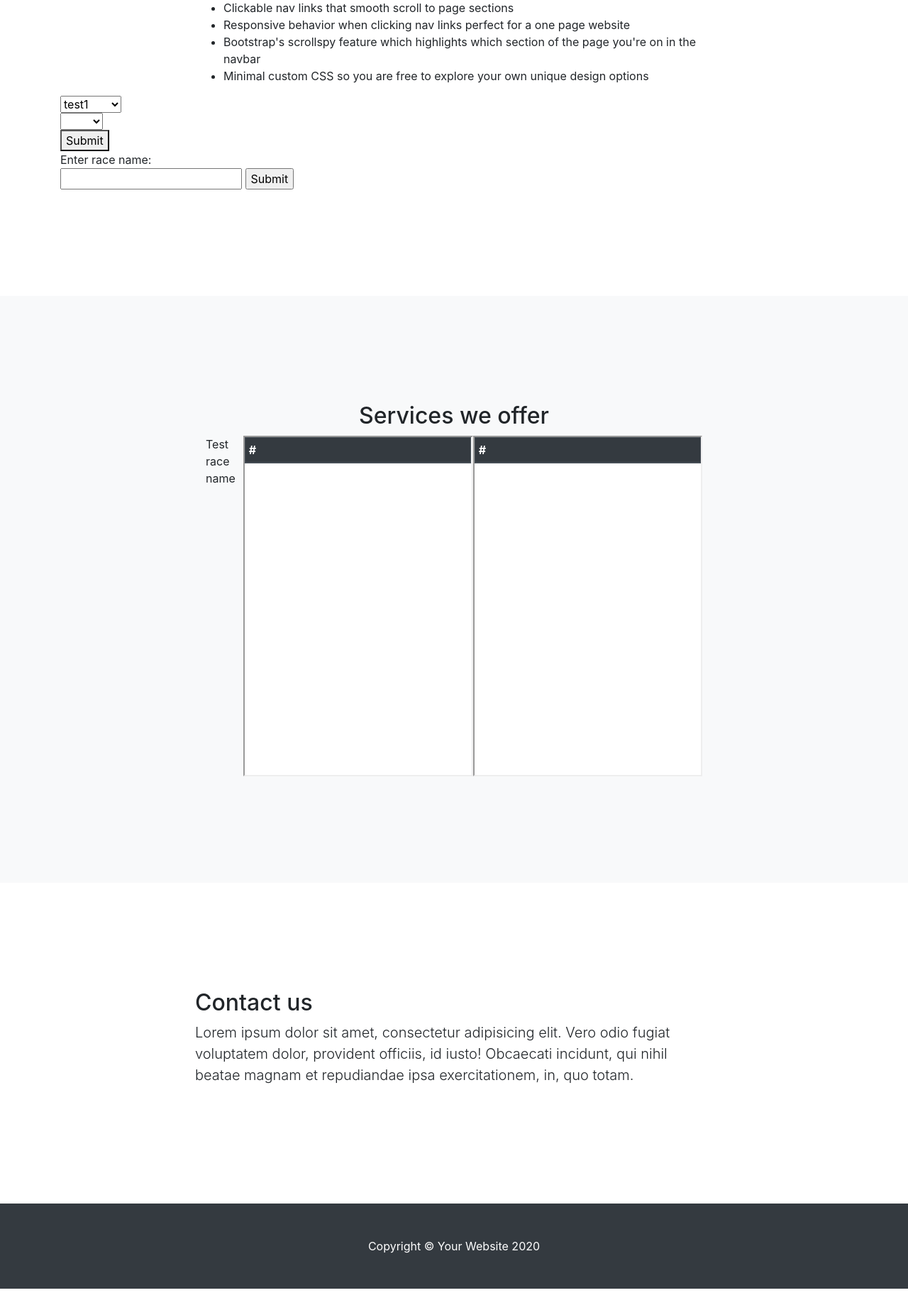
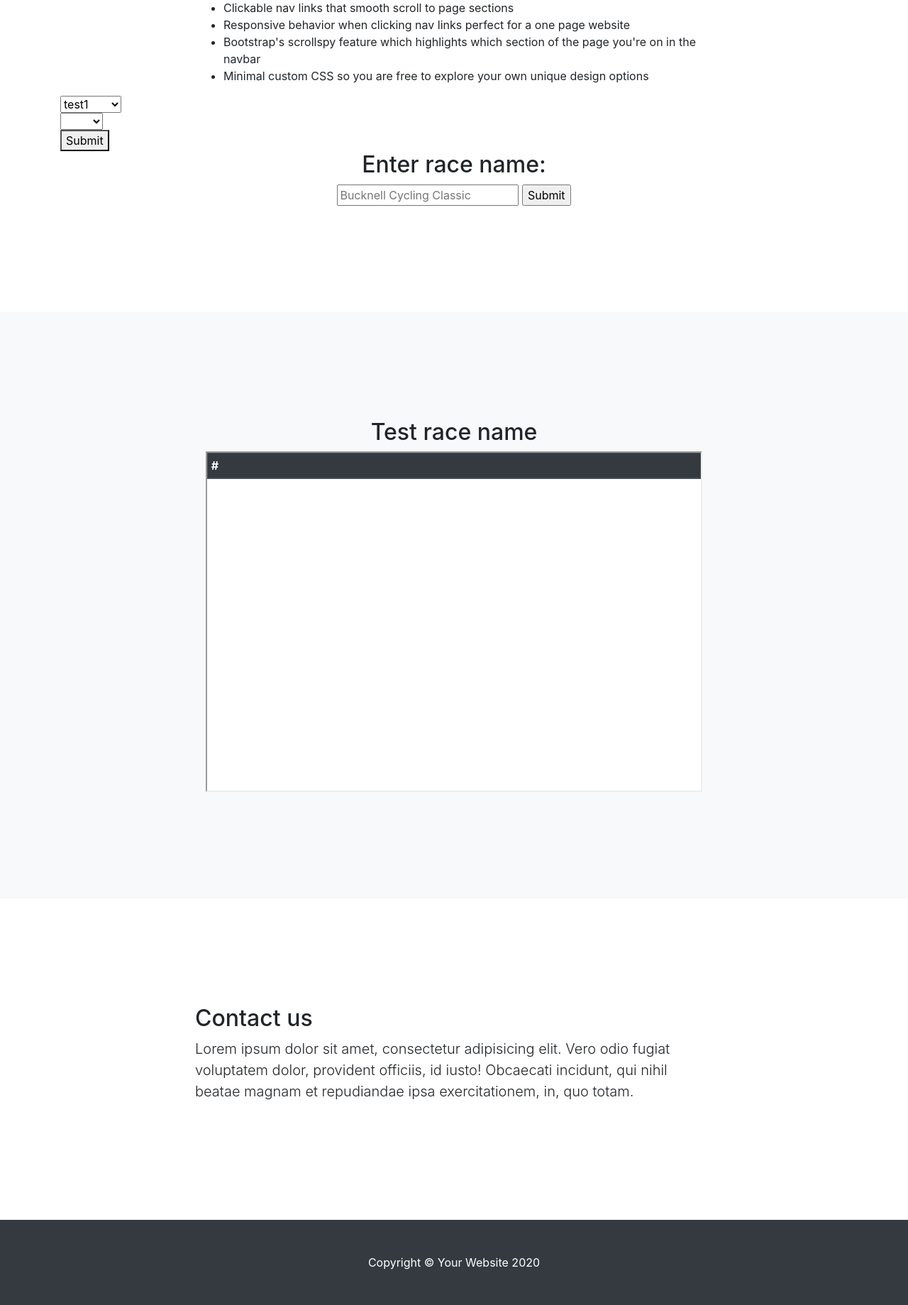
Before and after one commit to physinet/road-results, a Flask app: page / in a window 1280 px wide. Shown: the part 661-2500 px from the top of the page at 71% size. Before the commit the page ends 2477 px from the top, so only its background shows below. Run offline with Flask 2, Linux system fonts and the light colour scheme; parts of the project's set-up code (start-up, migrations or seed data) failed here and were passed over; some libraries are stand-ins or nearby versions.

Commit message:
Search autocomplete
To do:
- make sure that it returns a suggestion for a perfectly matching query
- Highlight suggestions as scroll through with arrow keys

```diff
--- a/app.py
+++ b/app.py
@@ -51,11 +51,14 @@ def create_app(configfile=None):
                                              form=RaceForm(),
                                              scroll='results',
                                              race_name=race_name)
+
     @app.route("/search/<string:box>")
     def process(box):
         query = request.args.get('query')
-        suggestions = [{'value': 'joe','data': 'joe'}, {'value': 'jim','data': 'jim'}]
-        return jsonify({"suggestions":suggestions})
+        suggest_strs = [f'{i}race{i}' for i in range(100)]
+        suggestions = [{'value': s} for s in suggest_strs if query in s]
+        print(repr(query), suggestions)
+        return jsonify({"suggestions": suggestions[:5]})
 
     @app.route('/df')
     def render_df():
--- a/templates/index.html
+++ b/templates/index.html
@@ -95,22 +95,25 @@
       });
       </script>
 
-
-      Enter race name:
+      <div class="container text-center">
+      <h2> Enter race name: </h2>
         <form method="POST">
-        <input type="text" name="race_name" id="autocomplete1"/>
+          <input type="text" name="race_name" id="autocomplete1" placeholder="Bucknell Cycling Classic">
           <input type="submit">
 
           <script>
           $('#autocomplete1').autocomplete({
               serviceUrl: '/search/race_name',
               dataType: 'json',
+              lookupLimit: 10,
+              minChars: 1,
               onSearchComplete: function (query, suggestions) {
                 console.log(query);
               }
           });
           </script>
         </form>
+      </div>
 
     </div>
   </section>
@@ -122,13 +125,12 @@
     <div class="container">
       <div class="row">
         <div class="col-lg-8 mx-auto">
-          <h2 style="text-align: center">Services we offer</h2>
+          <h2 style="text-align: center">{{ race_name }}</h2>
           <div class="col-lg-12 mx-auto" style="display: flex;  justify-content: space-evenly;">
-            {{ race_name }}
             <iframe style="width: 100%; height: 5in;" src="table">
             </iframe>
-            <iframe style="width: 100%;" src="table">
-            </iframe>
+            <!-- <iframe style="width: 100%;" src="table">
+            </iframe> -->
 
           </div>
         </div>
```
Lines whose indentation alone changed are shown as unchanged.
